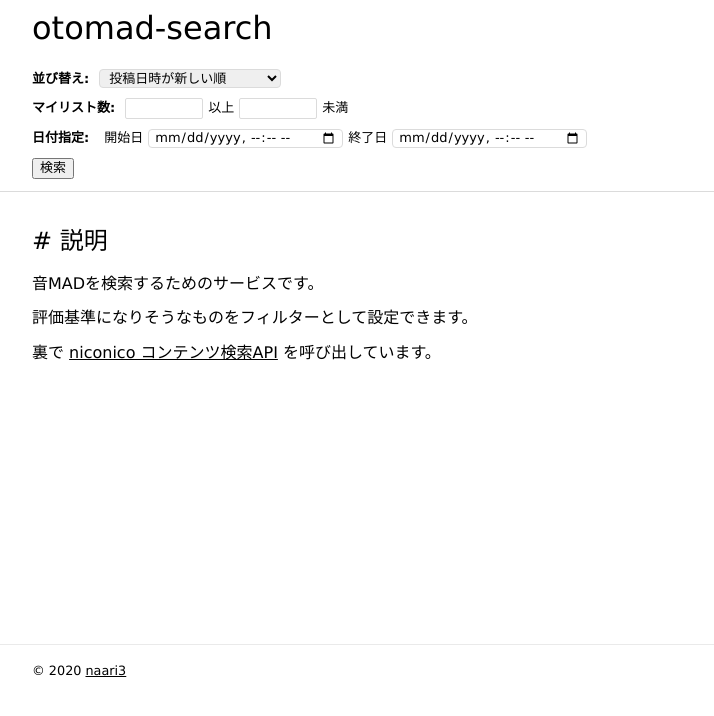
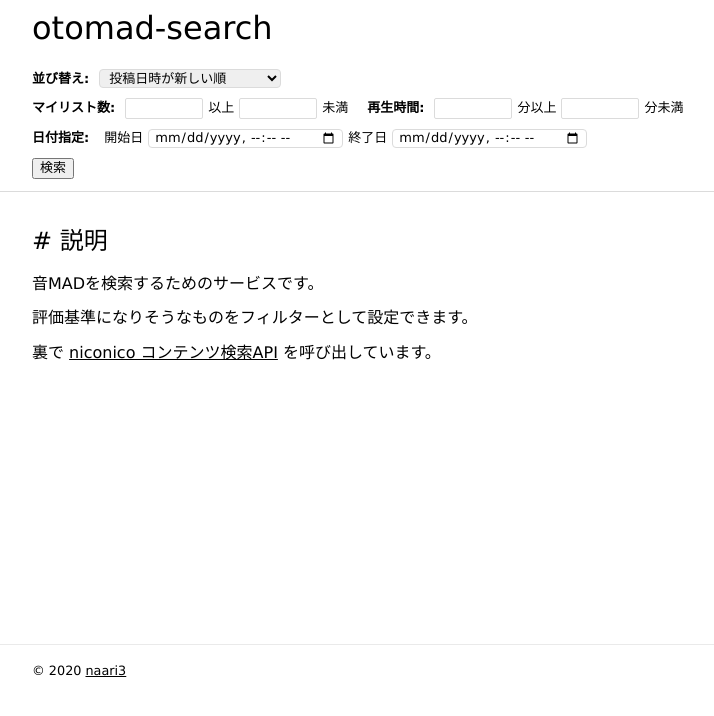
Before and after one commit to naari3/otomad-search, a Next.js app: page / in a window 1280 px wide. Shown: the top 716 px of the page, without its empty margins (96-810 px from the left). Built offline with nearby package versions, Linux system fonts and the light colour scheme.

Commit message:
Implement length minutes filter

```diff
--- a/components/SearchBar.module.css
+++ b/components/SearchBar.module.css
@@ -15,7 +15,7 @@
   border-radius: 4px;
 }
 
-.inputMylist {
+.inputNumber {
   width: 6em;
   padding: 2px 5px;
   border: #dbdbdb solid 1px;
@@ -41,6 +41,10 @@
   content: ":";
 }
 
+label + .filterName {
+  padding-left: 14px;
+}
+
 .filterWord {
   padding: 0 5px;
 }
--- a/components/SearchBar.tsx
+++ b/components/SearchBar.tsx
@@ -2,6 +2,7 @@ import * as React from "react";
 import Link from "next/link";
 import styles from "./SearchBar.module.css";
 import removeEmpty from "../lib/removeEmpty";
+import parseLimitedFloat from "../lib/parseLimitedFloat";
 
 import { useDispatch, useGlobalState } from "../contexts/SearchContext";
 
@@ -57,7 +58,7 @@ const SearchBar = () => {
           <span className={styles.filterName}>マイリスト数</span>
           <label>
             <input
-              className={styles.inputMylist}
+              className={styles.inputNumber}
               type="number"
               defaultValue={options.mylistCounterGte}
               onChange={(e) => {
@@ -71,7 +72,7 @@ const SearchBar = () => {
           </label>
           <label>
             <input
-              className={styles.inputMylist}
+              className={styles.inputNumber}
               type="number"
               defaultValue={options.mylistCounterLt}
               onChange={(e) => {
@@ -82,6 +83,42 @@ const SearchBar = () => {
               }}
             />
             <span className={styles.filterWord}>未満</span>
+          </label>
+          <span className={styles.filterName}>再生時間</span>
+          <label>
+            <input
+              className={styles.inputNumber}
+              type="number"
+              step="0.1"
+              defaultValue={options.lengthMinutesGte}
+              onChange={(e) => {
+                dispatch({
+                  type: "update",
+                  payload: {
+                    lengthMinutesGte: parseLimitedFloat(e.target.value),
+                  },
+                });
+              }}
+            />
+            <span className={styles.filterWord}>分以上</span>
+          </label>
+          <label>
+            <input
+              className={styles.inputNumber}
+              type="number"
+              step="0.1"
+              defaultValue={options.lengthMinutesLt}
+              onChange={(e) => {
+                const [big, small] = e.target.value.split(".");
+                dispatch({
+                  type: "update",
+                  payload: {
+                    lengthMinutesLt: parseLimitedFloat(e.target.value),
+                  },
+                });
+              }}
+            />
+            <span className={styles.filterWord}>分未満</span>
           </label>
         </div>
         <div className={styles.filter}>
--- /dev/null
+++ b/lib/parseLimitedFloat.ts
@@ -0,0 +1,10 @@
+import { parse } from "path";
+
+const parseLimitedFloat = (target: any) => {
+  if (!target) {
+    return null;
+  }
+  const [big, small] = target.split(".");
+  return parseFloat([big, small[0]].join("."));
+};
+export default parseLimitedFloat;
--- a/reducers/search.ts
+++ b/reducers/search.ts
@@ -4,6 +4,8 @@ export type SearchOptions = {
   mylistCounterLt?: number;
   startTimeGte?: string;
   startTimeLt?: string;
+  lengthMinutesGte?: number;
+  lengthMinutesLt?: number;
   count?: number;
   page?: number;
 };
```
Also changed, not shown: pages/search.tsx (+28 -0 lines).
